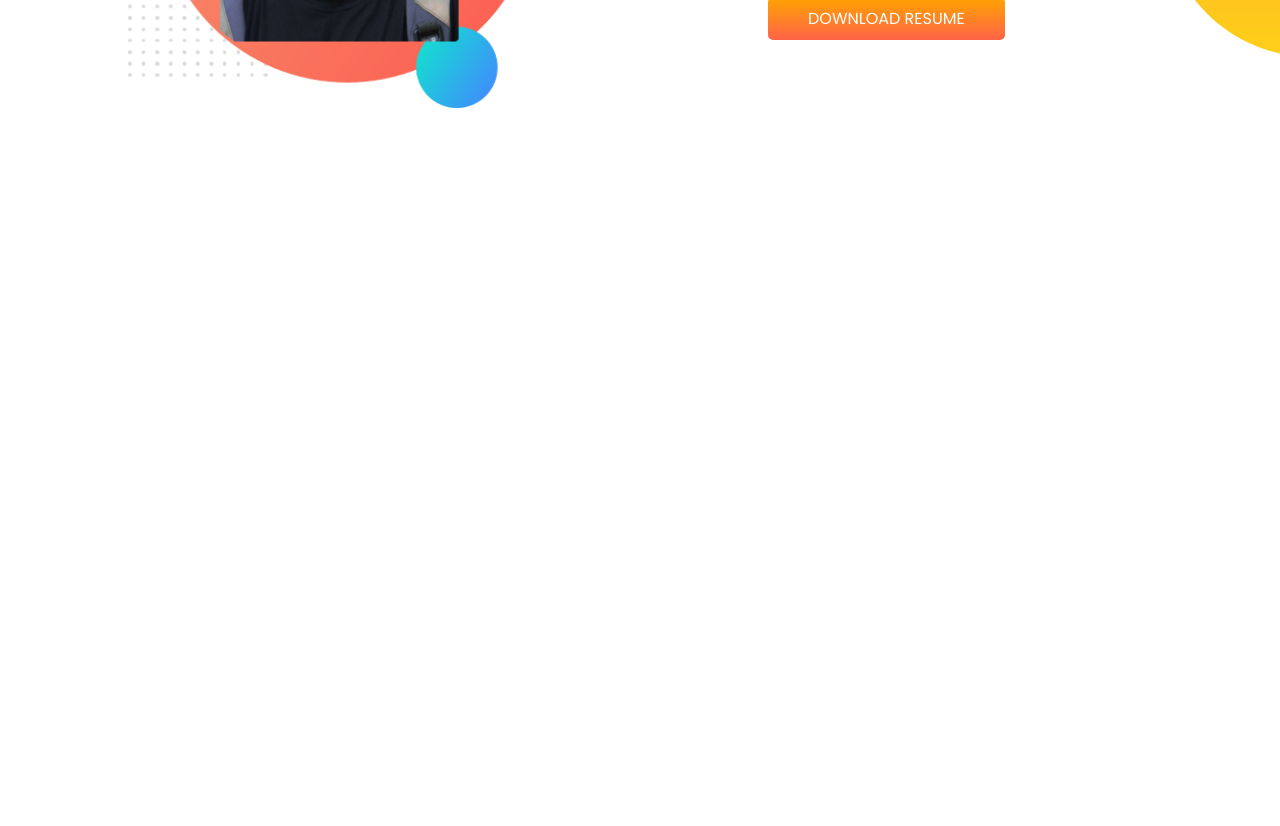
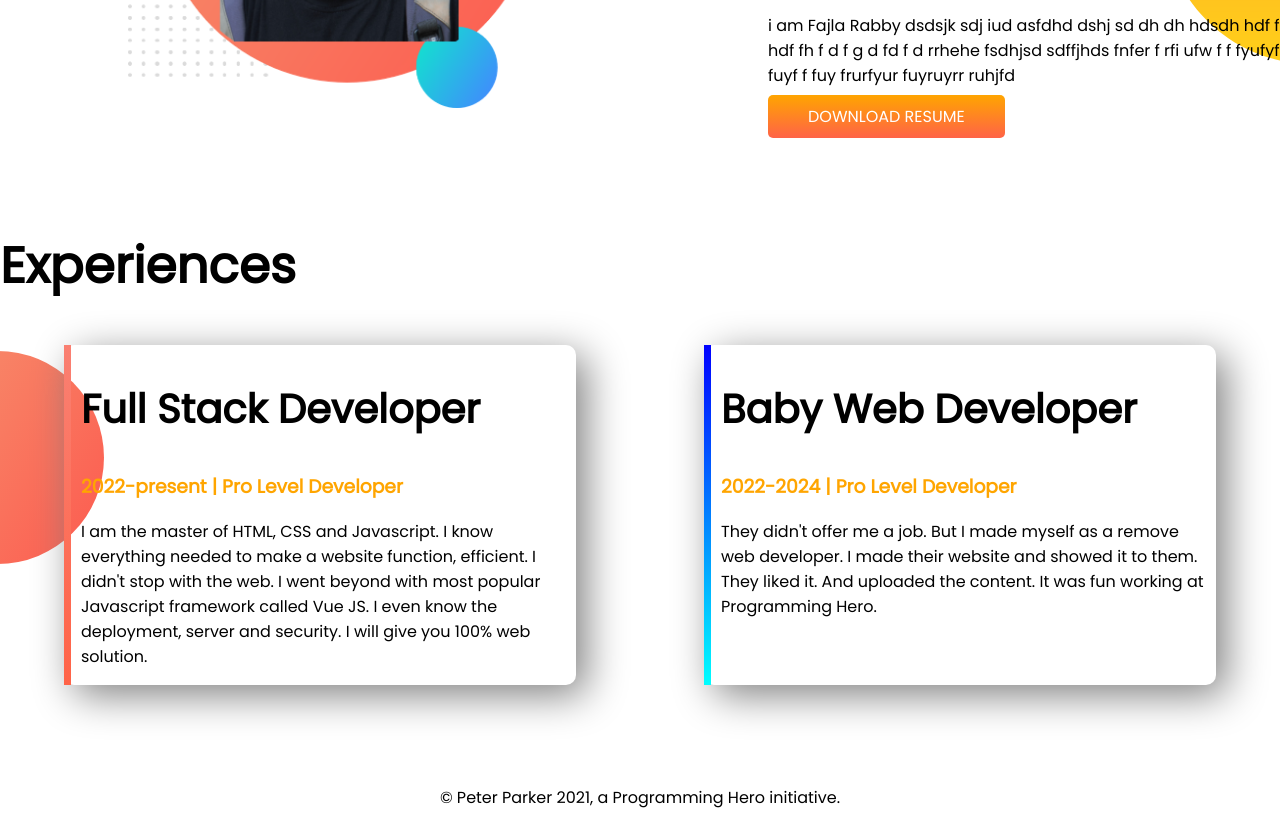
Before and after one commit to Fajla-Rabby/developer-portfolio, a plain HTML site: page index.html in a window 1280 px wide. Shown: the part 812-1638 px from the top of the page. Before the commit the page ends 1027 px from the top, so only its background shows below. Drawn offline with Linux system fonts and the light colour scheme.

Commit message:
footer and experience added

```diff
--- a/index.html
+++ b/index.html
@@ -13,7 +13,7 @@
 </head>
 
 <body>
-   <section class="top-banner ">
+    <section class="top-banner felxible-container">
         <div class="half-width">
             <h1>Welcome to </h1>
             <h1><span class="orange-color">Fajla Rabbys</span> World</h1>
@@ -26,15 +26,15 @@
         </div>
     </section>
 
-   <section class="dream-big">
+    <section class="dream-big felxible-container">
         <div class="half-width">
             <img src="rabbyspic.png" alt="">
         </div>
         <div class="half-width">
             <h1>Dream Big</h1>
-           <h2>Become a  Web Developer</h2>
-           <p>i am Fajla Rabby dsdsjk sdj iud asfdhd dshj sd dh dh hdsdh hdf  f
-               hdf  fh f d f g d fd f d rrhehe
+            <h2>Become a Web Developer</h2>
+            <p>i am Fajla Rabby dsdsjk sdj iud asfdhd dshj sd dh dh hdsdh hdf f
+                hdf fh f d f g d fd f d rrhehe
                 fsdhjsd sdffjhds fnfer f rfi ufw f f fyufyf fuyf f fuy frurfyur fuyruyrr ruhjfd
             </p>
             <a class="link-button" target="_blank" href="">DOWNLOAD RESUME</a>
@@ -42,6 +42,30 @@
         </div>
 
     </section>
+    <section class="experience-area">
+        <h1>Experiences</h1>
+        <div  class="felxible-container">
+            <div id="full-stack-experience" class="experience-item">
+                <h2>Full Stack Developer</h2>
+                <h3 class="orange-color">2022-present | Pro Level Developer</h3>
+                <p>
+                    I am the master of HTML, CSS and Javascript. I know everything needed to make a website function,
+                    efficient. I didn't stop with the web. I went beyond with most popular Javascript framework called Vue
+                    JS. I even know the deployment, server and security. I will give you 100% web solution.
+                </p>
+            </div>
+            <div id="web-dev-experience" class="experience-item">
+                <h2>Baby Web Developer</h2>
+                <h3 class="orange-color">2022-2024 | Pro Level Developer</h3>
+                <p>They didn't offer me a job. But I made myself as a remove web developer. I made their website and showed
+                    it to them. They liked it. And uploaded the content. It was fun working at Programming Hero.</p>
+            </div>
+
+        </div>
+    </section>
+    <footer>
+        <p>© Peter Parker 2021, a Programming Hero initiative.</p>
+    </footer>
 </body>
 
 </html>
--- a/style.css
+++ b/style.css
@@ -9,13 +9,14 @@ h1{
 .orange-color{
     color: orange;
 }
-section{
+.felxible-container{
     display: flex;
     margin-bottom: 100px;
 }
 .half-width{
     width: 50%;
     padding-left: 10%;
+
 }
 .half-width img{
     width: 80%;
@@ -37,3 +38,33 @@ section{
     background-repeat: no-repeat;
     background-position: right;
 }
+.experience-item{
+    width: 40%;
+    margin-left: 5%;
+    margin-right: 5%;
+    padding-left: 10px;
+    box-shadow: 10px 10px 40px gray;
+    border-radius: 10px;
+}
+h2{
+    font-size: 40px;
+}
+.experience-area{
+    background-image: url(images/exp-bg.png);
+    background-repeat: no-repeat;
+    background-position: left;
+
+}
+#web-dev-experience{
+    border-left: 7px solid;
+    border-image: linear-gradient(blue, cyan);
+    border-image-slice: 1;
+}
+#full-stack-experience{
+    border-left: 7px solid;
+    border-image: linear-gradient(salmon, tomato);
+    border-image-slice: 1;
+}
+footer p{
+    text-align: center;
+}
```
Also changed, not shown: images/jhankar.png (deleted), images/jhankar2.png (deleted), 4 other files. Lines whose indentation alone changed are shown as unchanged.
